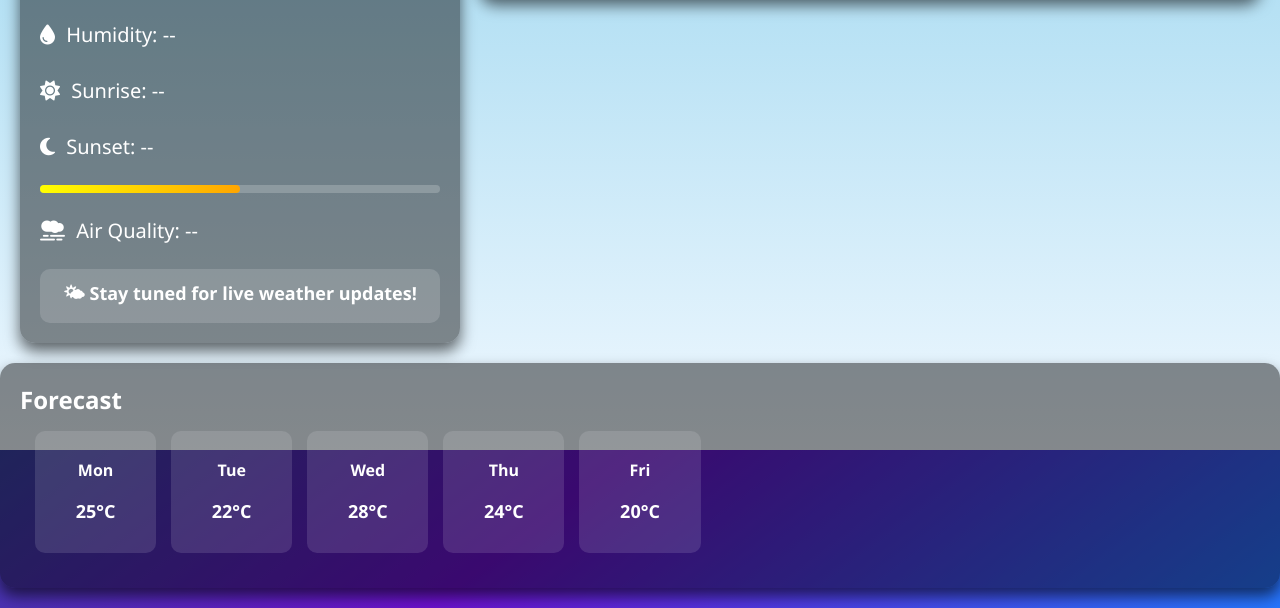
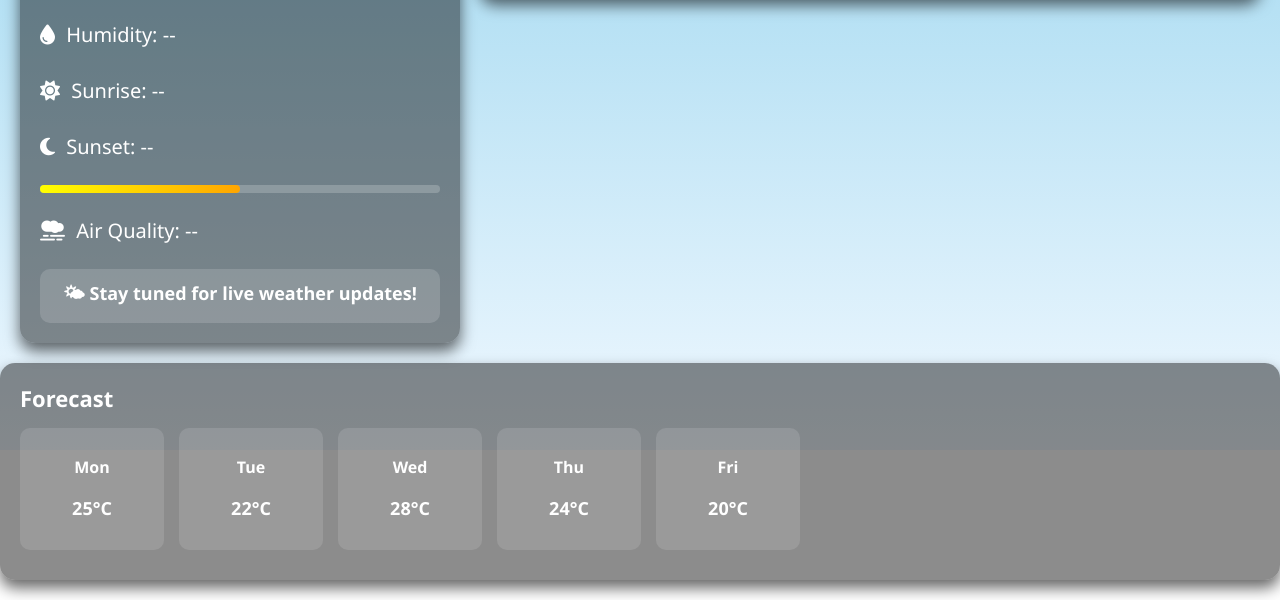
Before and after one commit to srinivasjvv25/Dynamic-Weather-Dashboard, a plain HTML site: page index.html in a window 1280 px wide. Shown: the part 350-958 px from the top of the page. Drawn offline with nearby package versions, Linux system fonts and the light colour scheme; some icons are missing.

Commit message:
fix forecast heading

```diff
--- a/index.html
+++ b/index.html
@@ -83,6 +83,7 @@
     <!-- Forecast -->
     <div class="forecast-container">
   <h2>Forecast</h2>
+  <div class="forecast-scroll">
     <div class="forecast-cards" id="forecast">
       <div class="forecast-card">
         <p class="date">Mon</p>
@@ -111,6 +112,8 @@
       </div>
     </div>
   </div>
+</div>
+
   </main>
   <script src="script.js"></script>
 </body>
--- a/style.css
+++ b/style.css
@@ -11,7 +11,6 @@ body {
   display: flex;
   flex-direction: column;
   align-items: center;
-  background: linear-gradient(to bottom right, #1e3c72, #2a5298, #6a11cb, #2575fc);
 }
 body::-webkit-scrollbar { display: none; }
 
@@ -157,21 +156,40 @@ main {
   width: calc(100% - 40px);
   margin: 20px auto;
   background: rgba(0,0,0,0.45);
-  padding: 20px; border-radius: 15px;
+  padding: 20px;
+  border-radius: 15px;
   box-shadow: 0 8px 15px rgba(0,0,0,0.6);
-  min-width: 300px; text-align: left;
+  min-width: 300px;
+  text-align: left;
   animation: slideUp 1s ease;
 }
-.forecast-container h2 { margin: 0 0 10px; }
+
+.forecast-container h2 {
+  margin: 0 0 15px;
+  font-size: 22px;
+  font-weight: bold;
+  color: #fff;
+  position: relative; /* stays in place */
+}
+
+.forecast-scroll {
+  overflow-x: auto;   /* only cards scroll */
+  padding-bottom: 10px;
+}
+
 .forecast-cards {
-  display: grid;
-  grid-template-columns: repeat(auto-fill, minmax(120px, 1fr));
-  gap: 15px; margin: 15px;
+  display: flex;
+  gap: 15px;
 }
+
 .forecast-card {
+  min-width: 120px;
   background: rgba(255,255,255,0.12);
-  border-radius: 10px; padding: 12px; text-align: center;
+  border-radius: 10px;
+  padding: 12px;
+  text-align: center;
   transition: transform 0.3s ease, background 0.3s ease;
+  flex-shrink: 0; /* prevents shrinking in scroll */
 }
 .forecast-card:hover {
   transform: translateY(-5px);
@@ -180,6 +198,8 @@ main {
 .forecast-card i { font-size: 30px; margin: 8px 0; color: #ffffff; }
 .forecast-card .date { font-weight: bold; margin-bottom: 5px; }
 .forecast-card .temp { font-size: 18px; font-weight: bold; }
+
+.forecast-scroll::-webkit-scrollbar { display: none; } /* hide scrollbar */
 
 /* =========================
    Sky + Weather Effects
@@ -291,12 +311,13 @@ main {
   .search { width: 100%; justify-content: flex-start; margin-top: 10px; }
   .container,.graphs { width: 95%; margin: 0 auto; }
   .forecast-container {
-    width: 95%; margin: 15px auto;
+    width: 95%; margin: 10px 10px;
     overflow-x: auto; overflow-y: hidden;
   }
   .forecast-cards {
     display: flex; margin: 0 10px; gap: 15px;
     flex-wrap: nowrap; min-width: max-content;
   }
+  .forecast-cards::-webkit-scrollbar { display: none; }
   .location-btn .btn-text { display: none; }
 }
```
Lines whose indentation alone changed are shown as unchanged.
